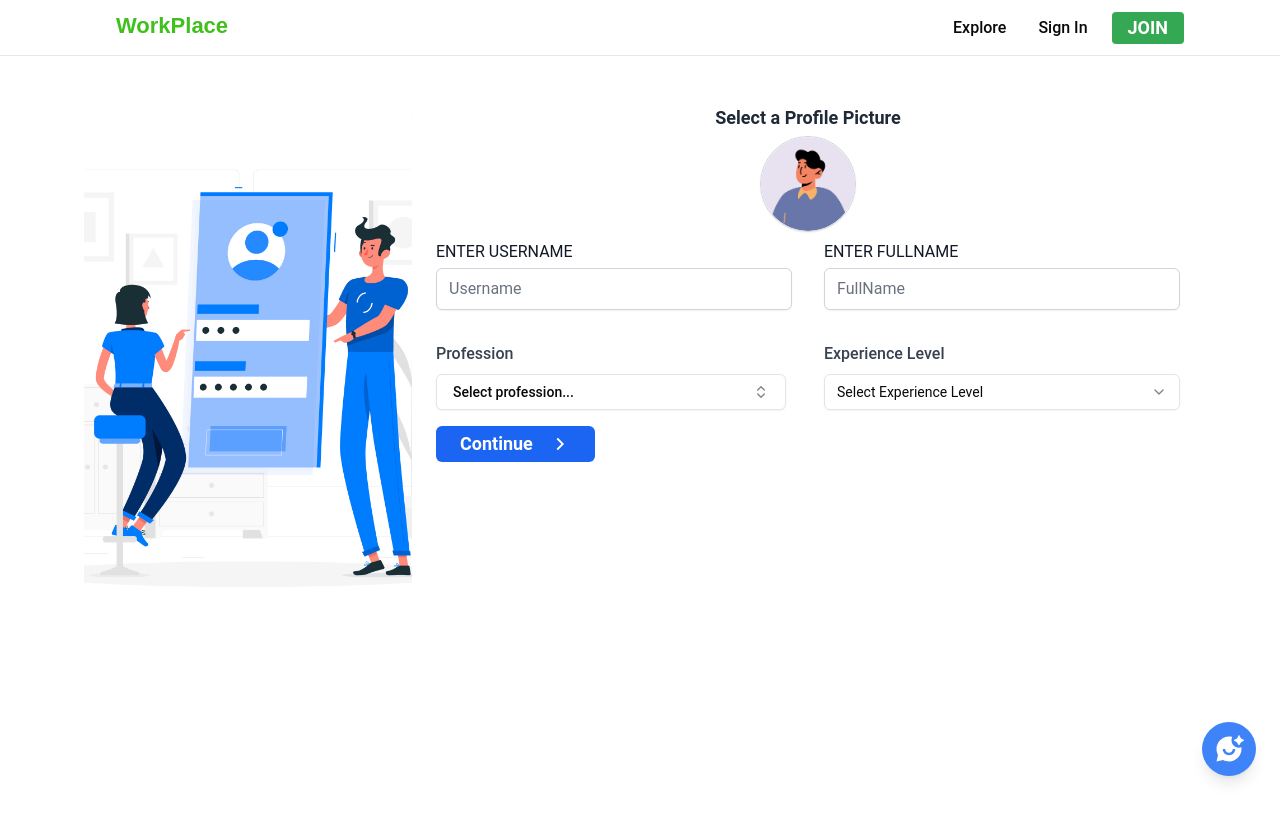
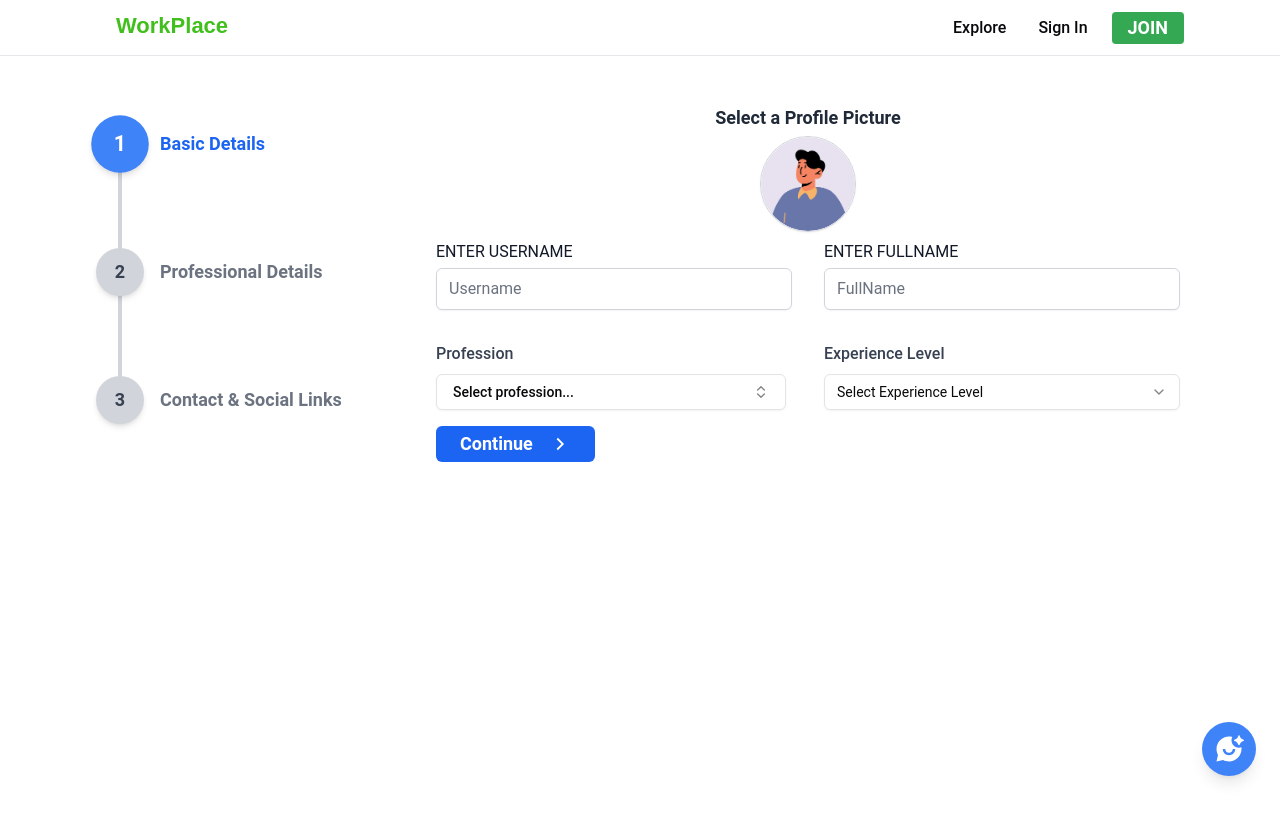
Before and after one commit to ShivamPrajapati45/Work_Place, a Next.js app in the folder workplace/: page /profile in a window 1280 px wide. Shown: the top 820 px of the page. Built offline with nearby package versions, Linux system fonts and the light colour scheme.

Commit message:
User Set Profile and Adding Ai in this set profile done

```diff
--- a/workplace/package.json
+++ b/workplace/package.json
@@ -24,12 +24,13 @@
     "axios": "^1.7.9",
     "class-variance-authority": "^0.7.1",
     "clsx": "^2.1.1",
-    "cmdk": "^1.0.0",
+    "cmdk": "^1.0.4",
     "date-fns": "^4.1.0",
     "embla-carousel-react": "^8.5.1",
     "flowbite": "^2.5.2",
     "flowbite-react": "^0.10.2",
     "formik": "^2.4.6",
+    "framer-motion": "^12.4.7",
     "js-cookie": "^3.0.5",
     "lucide-react": "^0.469.0",
     "next": "15.1.0",
--- a/workplace/src/app/profile/page.jsx
+++ b/workplace/src/app/profile/page.jsx
@@ -13,9 +13,15 @@ import ThirdStep from '@/components/Profile/ThirdStep';
 import { RiChatSmileAiFill } from "react-icons/ri";
 import { AiOutlineClose } from "react-icons/ai";
 import { IoCopyOutline } from 'react-icons/io5';
+import { motion } from 'framer-motion';
 
 
 const animatedComponents = makeAnimated();
+const steps = [
+    { id: 1, title: "Basic Details" },
+    { id: 2, title: "Professional Details" },
+    { id: 3, title: "Contact & Social Links" }
+];
 
 const page = () => {
 
@@ -40,6 +46,7 @@ const page = () => {
     const [loading, setLoading] = useState(false);
     const [btnHover, setBtnHover] = useState(false);
     const [copiedText,setCopiedText] = useState(null);
+    const [isSubmitting,setIsSubmitting] = useState(false);
 
     const handleCopy = (text) => {
             navigator.clipboard.writeText(text)
@@ -258,61 +265,63 @@ const page = () => {
 
     const setProfile = async () => {
         try {
-            setLoading(true);
-            setErrorMsg("");
+            setIsSubmitting(true);
+            setErrorMsg(""); // Error message reset
 
             const payload = {
                 ...data,
                 skills: data.skills,
                 socialLinks: data.socialMediaLinks,
                 profession: profession,
-                experienceLevel:experienceLevel
-            }
+                experienceLevel: experienceLevel
+            };
 
-            const res = await axios.post(SET_USER_INFO,payload,{
+            const res = await axios.post(SET_USER_INFO, payload, {
                 withCredentials: true
             });
-            if(res.data.success){
-                router.push('/gigs');
-            }
 
-            if(res.data.userNameError){
-                setErrorMsg(res.data.msg);
-            }else{
-                setErrorMsg("");
-                if(image){
-                    setLoading(false);
+            if (res.data.success) {
+                if (image) {
+                    // अगर image है तो पहले profile image upload होगा
                     const formData = new FormData();
                     formData.append('profileImage', image);
-                    const {data} = await axios.post(SET_USER_IMAGE,formData,{
+
+                    const { data } = await axios.post(SET_USER_IMAGE, formData, {
                         withCredentials: true,
-                        headers: {
-                            'Content-Type': 'multipart/form-data'
-                        }
+                        headers: { 'Content-Type': 'multipart/form-data' }
                     });
-                    if(data.success){
-                        setLoading(false);
-                        router.push('/gigs');
-                    }
-                }
+
+                    if (data.success) {
                         dispatch({
                             type: reducerCases.SET_USER,
                             userInfo: {
                                 ...userInfo,
                                 ...data,
                             },
-                })
+                        });
+                        router.push('/gigs');
                     }
-
+                } else {
+                    // अगर कोई image नहीं है तो सीधे redirect कर दो
+                    dispatch({
+                        type: reducerCases.SET_USER,
+                        userInfo: {
+                            ...userInfo,
+                            ...data,
+                        },
+                    });
+                    router.push('/gigs');
+                }
+            } else if (res.data.userNameError) {
+                setErrorMsg(res.data.msg);
+            }
         } catch (error) {
             console.log(error);
-        } finally{
-            setLoading(false);
+        } finally {
+            setIsSubmitting(false); // अब loading हर condition में properly reset होगा
         }
     };
 
-
-    // sending in props handlers and state
     const handlers = {
         handleAddSkill,
         handleAddSocialLink,
@@ -355,26 +364,73 @@ const page = () => {
 
     return (
         <>
-                {
-                    isLoaded && (
-                        <div className='relative rounded-lg mx-auto my-6 flex flex-col md:flex-row max-w-[90vw] h-auto md:h-[75vh] p-4'>
+                {/* Loader Overlay */}
+                {isSubmitting && (
+                    <div className="fixed inset-0 bg-black bg-opacity-60 flex items-center justify-center z-50 backdrop-blur-sm">
+                        <div className="bg-white p-8 rounded-2xl shadow-2xl flex flex-col items-center">
+                        {/* Loader */}
+                        <div className="relative flex items-center justify-center">
+                            <div className="absolute w-20 h-20 border-4 border-blue-500 border-t-transparent border-b-transparent rounded-full animate-spin"></div>
+                            <div className="w-16 h-16 border-4 border-blue-400 border-t-transparent border-b-transparent rounded-full animate-spin-slow"></div>
+                        </div>
 
-                                <div className='w-full md:w-[30%] flex items-center justify-center p-1'>
-                                    <div className='bg-gray-100 rounded-lg overflow-hidden w-full h-full flex items-center justify-center relative'>
-                                        <img
-                                            key={step}
-                                            src={step === 1 ? "./images/Basic_detail.jpg" :
-                                                step === 2 ? "./images/professional_detail.jpg" :
-                                                step === 3 ? "./images/Basic_detail.jpg" :
-                                                "./images/Basic_detail.jpg"}
-                                            alt="side-image"
-                                            className="w-full h-full object-cover rounded-lg transition-opacity  duration-700 ease-in-out opacity-100 scale-100 animate-fadeSlide"
-                                        />
+                        {/* Text */}
+                        <p className="text-xl font-semibold text-gray-800 mt-5 animate-pulse">
+                            Setting up your profile...
+                        </p>
+                        </div>
+                    </div>
+                )}
+
+
+                {/* Main Content */}
+                <div className='relative rounded-lg mx-auto my-6 flex flex-col md:flex-row  justify-center max-w-[90vw] h-auto md:h-[75vh] p-4'>
+
+                        <div className="w-full md:w-[30%] flex flex-col items-center p-4 relative">
+                            <div className="relative flex flex-col items-start gap-20 w-full">
+
+                                {/* Progress Line (Full Gray, Changes to Blue on Step) */}
+                                <div className="absolute left-[22px] top-[40px] w-[4px] h-[240px] bg-gray-300 rounded-full"></div>
+
+                                {/* Dynamic Progress Line */}
+                                <motion.div
+                                    className="absolute left-[22px] top-[40px] w-[4px] bg-blue-500 rounded-full"
+                                    initial={{ height: 0 }}
+                                    animate={{ height: step === 1 ? "0px" : step === 2 ? "90px" : "240px" }}
+                                    transition={{ duration: 0.5, ease: "easeInOut" }}
+                                ></motion.div>
+
+                                {steps.map((item, index) => (
+                                    <div key={item.id} className="flex items-center gap-4 relative">
+
+                                        {/* 🔹 Step Circle (With Hover & Animation) */}
+                                        <motion.div
+                                            className={`w-12 h-12 flex items-center justify-center rounded-full font-bold text-lg shadow-md transition-all duration-300
+                                                ${step >= item.id ? "bg-blue-500 text-white" : "bg-gray-300 text-gray-700"}
+                                            `}
+                                            whileHover={{ scale: 1.1 }}
+                                            animate={{ scale: step === item.id ? 1.2 : 1 }}
+                                            transition={{ duration: 0.3 }}
+                                        >
+                                            {item.id}
+                                        </motion.div>
+
+                                        {/* 🔹 Step Title */}
+                                        <motion.p
+                                            className={`text-lg font-semibold transition-all duration-300
+                                                ${step === item.id ? "text-blue-600" : step > item.id ? "text-blue-500" : "text-gray-500"}`}
+                                            initial={{ opacity: 0, x: -20 }}
+                                            animate={{ opacity: 1, x: 0 }}
+                                            transition={{ duration: 0.3, delay: 0.1 }}
+                                        >
+                                            {item.title}
+                                        </motion.p>
+                                    </div>
+                                ))}
                             </div>
                         </div>
 
                         <div className='w-full md:w-[70%] rounded-lg'>
-
                             {/* Step 1: Basic Detail */}
                             {step === 1 && (
                                 <FirstStep
@@ -383,7 +439,6 @@ const page = () => {
                                     handlers={handlers}
                                 />
                             )}
-
                             {/* Step 2 : Professional Details */}
                             {step === 2 && (
                                 <SecondStep
@@ -393,7 +448,6 @@ const page = () => {
                                     handleGenerateBio={handleGenerateBio}
                                 />
                             )}
-
                             {/* Step 3: Contact & Social Links */}
                             {step === 3 && (
                                 <ThirdStep
@@ -402,7 +456,6 @@ const page = () => {
                                     handlers={handlers}
                                 />
                             )}
-
                         </div>
 
                         {/* below are chatBot implementation */}
@@ -419,7 +472,6 @@ const page = () => {
                         {chatOpen && (
                             <div className='fixed transition-transform bg-white duration-500 bottom-20 right-10 shadow-lg border rounded-lg w-[22rem] px-4 py-2 flex flex-col'>
                                 <h3 className='text-lg font-semibold mb-1 text-center'>Ask Me</h3>
-
                                 <div className='h-56 flex flex-col overflow-y-auto border p-2 bg-slate-100 mb-2 custom-scrollbar'>
                                     {chatHistory?.map((msg, index) => (
                                         <div key={index}
@@ -438,7 +490,6 @@ const page = () => {
                                         </div>
                                     ))}
                                 </div>
-
                                 <div className='flex items-center bg-slate-100 justify-around gap-2 rounded-md w-full p-2'>
                                     <input
                                         className='w-full text-sm p-2 border rounded-md'
@@ -465,8 +516,6 @@ const page = () => {
                             </div>
                         )}
                 </div>
-                    )
-                }
         </>
     )
 }
--- a/workplace/src/components/Profile/FirstStep.jsx
+++ b/workplace/src/components/Profile/FirstStep.jsx
@@ -13,13 +13,13 @@ const FirstStep = ({ data,handlers,state }) => {
     return (
         <div className=''>
             <div
-                className='flex gap-1 flex-col items-center cursor-pointer'
+                className='flex gap-1 flex-col items-center'
             >
                 <label className='text-lg font-semibold text-gray-800'>Select a Profile Picture</label>
                 <div
                     onMouseEnter={() => handlers.setImageHover(true)}
                     onMouseLeave={() => handlers.setImageHover(false)}
-                    className='relative h-24 w-24 flex items-center justify-center rounded-full overflow-hidden cursor-pointer border border-gray-300 shadow-sm'>
+                    className='relative h-24 w-24 flex items-center justify-center rounded-full overflow-hidden border border-gray-300 shadow-sm'>
                     {
                         state.previewImage ?  (
                             <img
@@ -96,7 +96,7 @@ const FirstStep = ({ data,handlers,state }) => {
                         setProfession={handlers.setProfession}
                     />
                 </div>
-                    {/* Experience Input */}
+                {/* Experience Input */}
                 <div>
                     <label className="block text-gray-700 font-medium mb-2">Experience Level</label>
                     <Select value={state.experienceLevel} onValueChange={(value) => handlers.setExperienceLevel(value)}>
--- a/workplace/src/components/Profile/SecondStep.jsx
+++ b/workplace/src/components/Profile/SecondStep.jsx
@@ -36,7 +36,7 @@ const SecondStep = ({ data,handlers,state,handleGenerateBio }) => {
                     <div className='grid grid-cols-1 md:grid-cols-2 gap-6 items-center justify-center'>
                         {/* Skills Input */}
                         <div>
-                            <label className="block text-gray-700 font-medium mb-2">Skills</label>
+                            <label className="block text-gray-700 font-medium">Skills</label>
                             <ProfileInput
                                 inputClassName={inputClassName}
                                 input={state.skillInput}
@@ -49,7 +49,7 @@ const SecondStep = ({ data,handlers,state,handleGenerateBio }) => {
                         </div>
                         {/* Languages Input */}
                         <div>
-                            <label className=" text-gray-700 font-medium mb-2">Languages</label>
+                            <label className=" text-gray-700 font-medium mb-4">Languages</label>
                             <ReactSelect
                                 options={languageOptions}
                                 isMulti
```
Also changed, not shown: workplace/src/components/Profile/ThirdStep.jsx (+10 -10 lines), 2 other files (tests, documents, lock files or other folders). Lines whose indentation alone changed are shown as unchanged.
